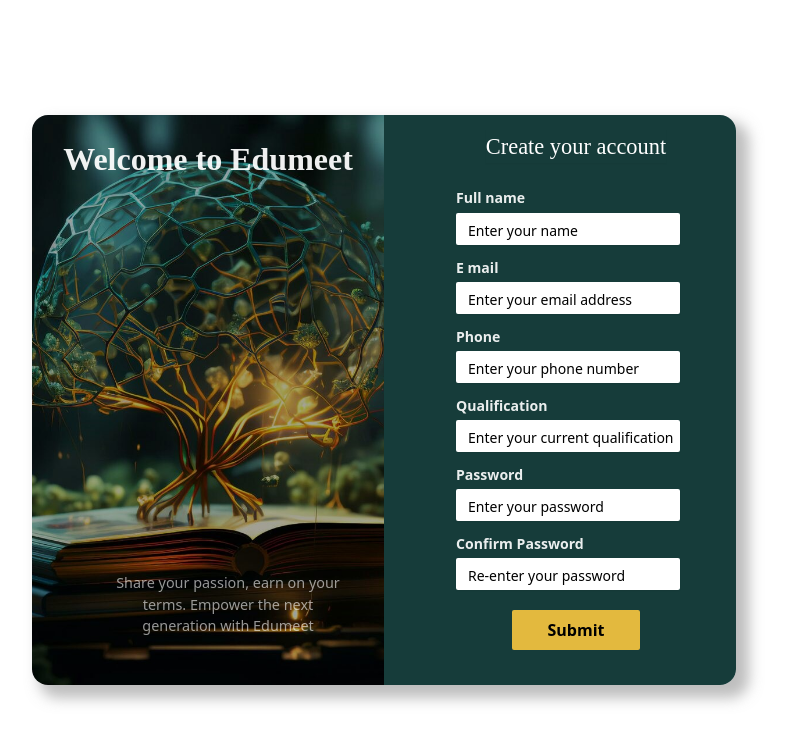
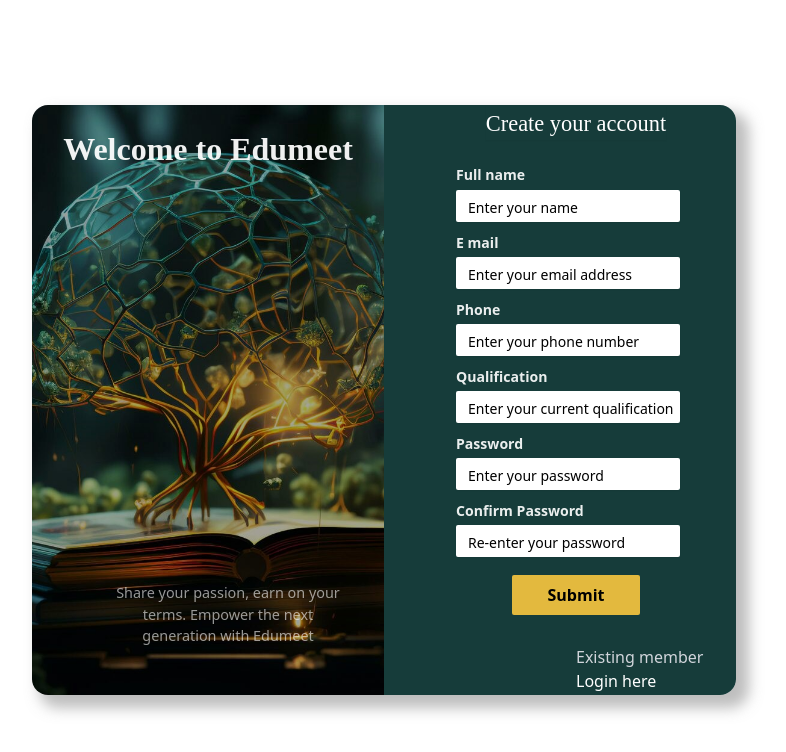
Before and after one commit to Althafvc/Edumeet-Front-end, a React (Vite) app: page /teacher/signup in a window 1280 px wide. Shown: the top 752 px of the page, without its empty margins (256-1042 px from the left). Built offline with nearby package versions, Linux system fonts and the light colour scheme; a web font is replaced by a local one.

Commit message:
some changes added in the teacher signup

```diff
--- a/src/Pages/Teacher/TeacherSignup.jsx
+++ b/src/Pages/Teacher/TeacherSignup.jsx
@@ -40,7 +40,7 @@
   return (
     <>
       <div className="container w-screen h-screen flex justify-center items-center bg-white">
-        <div className="form-container px-2 md:px-0 rounded-2xl md:w-[55%] md:h-[570px] flex flex-col md:flex-row shadow-customShadow overflow-auto md:overflow-hidden h-auto">
+        <div className="form-container px-2 md:px-0 rounded-2xl md:w-[55%] md:h-[590px] flex flex-col md:flex-row shadow-customShadow overflow-auto md:overflow-hidden h-auto">
           <div className={`welcome-area md:w-[50%] h-[230px] md:h-full flex justify-between md:py-5 items-center flex-col gap-5 py-2 md:gap-16`} style={{backgroundImage:`url(${Teacherbg})`,backgroundPosition:"center" ,backgroundSize:"cover"}}>
             <h2 className="text-[#ffffffef] text-[2rem] font-newFont text-center font-semibold">Welcome to Edumeet</h2>
             <div className="description-area w-full flex justify-center items-center">
@@ -49,10 +49,10 @@
           </div>
           <div className="form-area flex flex-col bg-[#163c3a]  md:w-[50%] justify-center pl-8 py-3 gap-6">
             <div className="heading-area flex justify-center">
-              <h2 className="text-[white] font-thin shadow-sm font-customFont text-[1.4rem]">Create your account</h2>
+              <h2 className="text-[white] font-thin shadow-sm font-customFont text-[1.4rem] ">Create your account</h2>
             </div>
             <div className="signupform-area w-full justify-center">
-              <form className="flex pl-10 flex-col gap-3 w-full"  onSubmit={handleSubmit(onSubmit)}>
+              <form className="flex pl-10 flex-col gap-2.5 w-full"  onSubmit={handleSubmit(onSubmit)}>
                 <div className="form-outline flex flex-col gap-1">
                   <label htmlFor="name" className="text-[#ffffffe9] text-[.88rem] font-semibold">Full name</label>
                   <input
@@ -186,6 +186,7 @@
                 <div className="button-area w-full flex justify-center">
                   <DefaultButton value='Submit' clicked={null} classname={' bg-[#e3b93e] text-black shadow-none font-bold mb-5'}/>
                 </div>
+                <p className='pl-16 md:pl-[120px] text-gray-300'>Existing member <a href="/teacher/login" className='text-white hover:underline'>Login here</a></p>
               </form>
             </div>
           </div>
```
